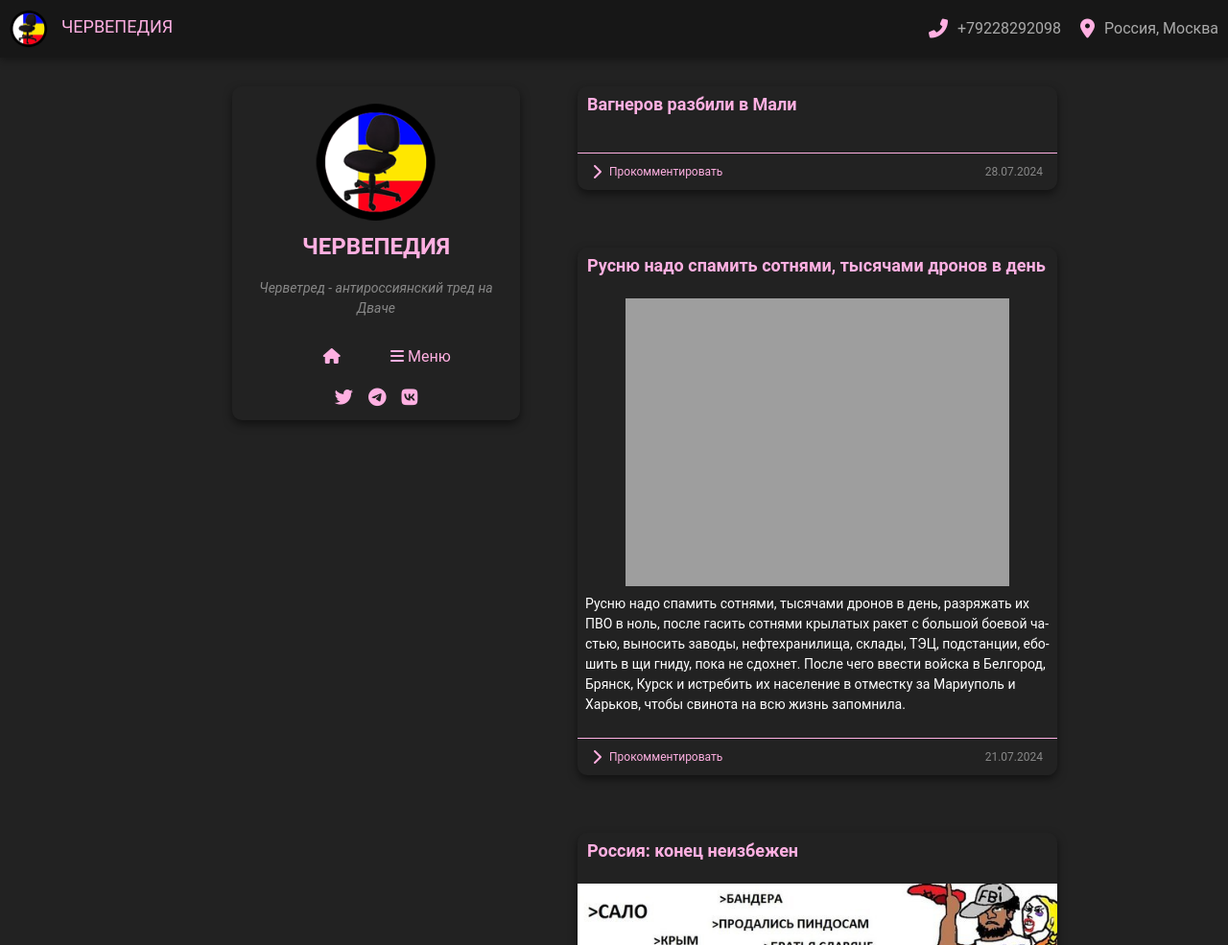
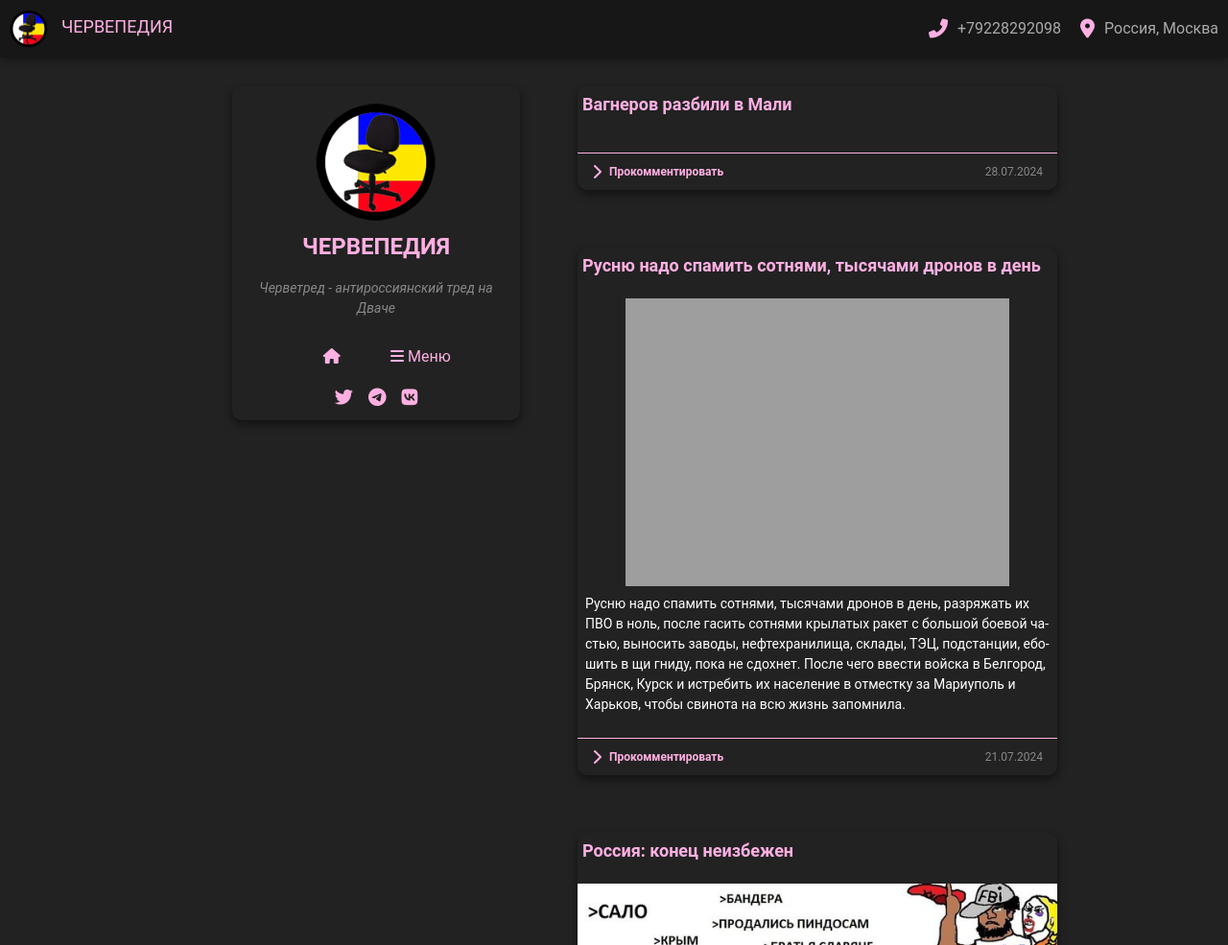
Before and after one commit to chervepedia/chervepedia.github.io, a Jekyll site: the page built from index.html, in a window 1280 px wide and 1400 px high. Shown: the top 985 px of the window at 96% size. Built offline with Jekyll 4.4.1, drawn with Linux system fonts in a browser that asks for light colours; a script that is not in the unit is left out; the list of posts is cut into pages by our own code; comment, search, counter and statistics services are not loaded.

Commit message:
Update style.css

```diff
--- a/assets/css/style.css
+++ b/assets/css/style.css
@@ -202,14 +202,14 @@ body {
 
 /* Заголовок поста */
 .post-header {
-    padding: 5px 10px;
+    padding: 5px;
     border-radius: 10px; /* Закругление углов */
     display: flex; /* Гибкий контейнер */
     align-items: center; /* Вертикальное выравнивание по центру */
 }
 
 .post-title {
-    font-size: 18px; /* Оставлен прежний размер шрифта */
+    font-size: 18px;
     font-weight: bold;
     color: var(--main-color);
     margin: 0; /* Убраны внешние отступы */
@@ -305,6 +305,7 @@ body {
     content: 'Прокомментировать';
     color: var(--main-color);
     font-size: 12px;
+    font-weight: bold;
     margin-left: 8px;
 }
 
```
